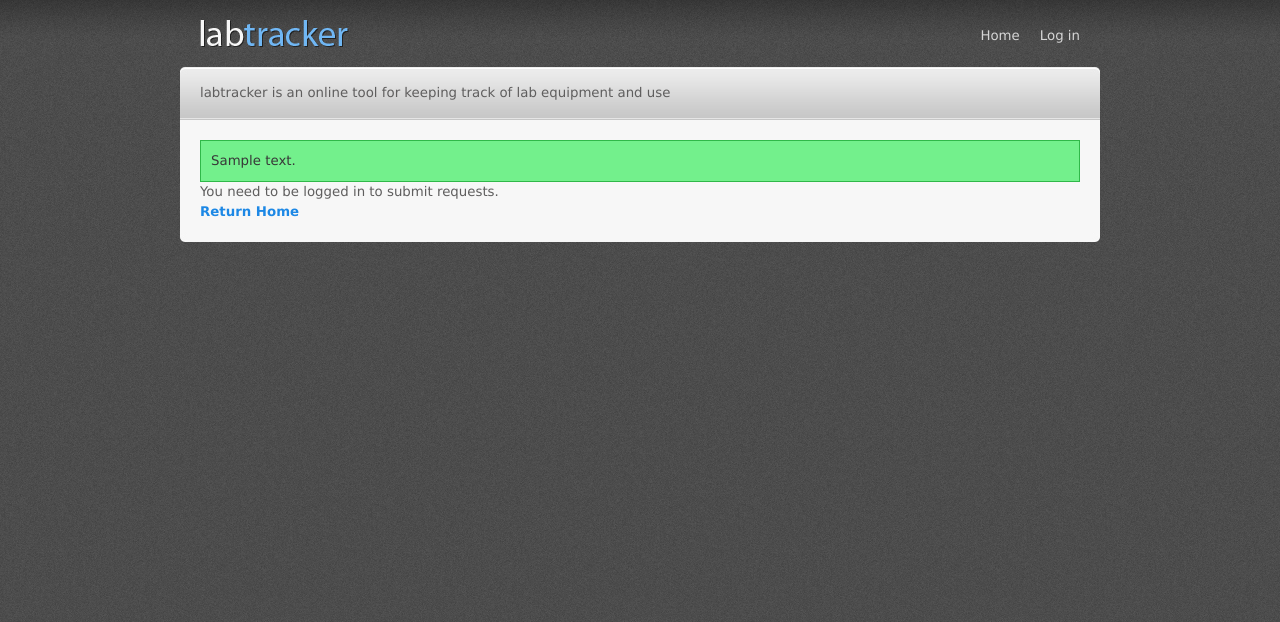
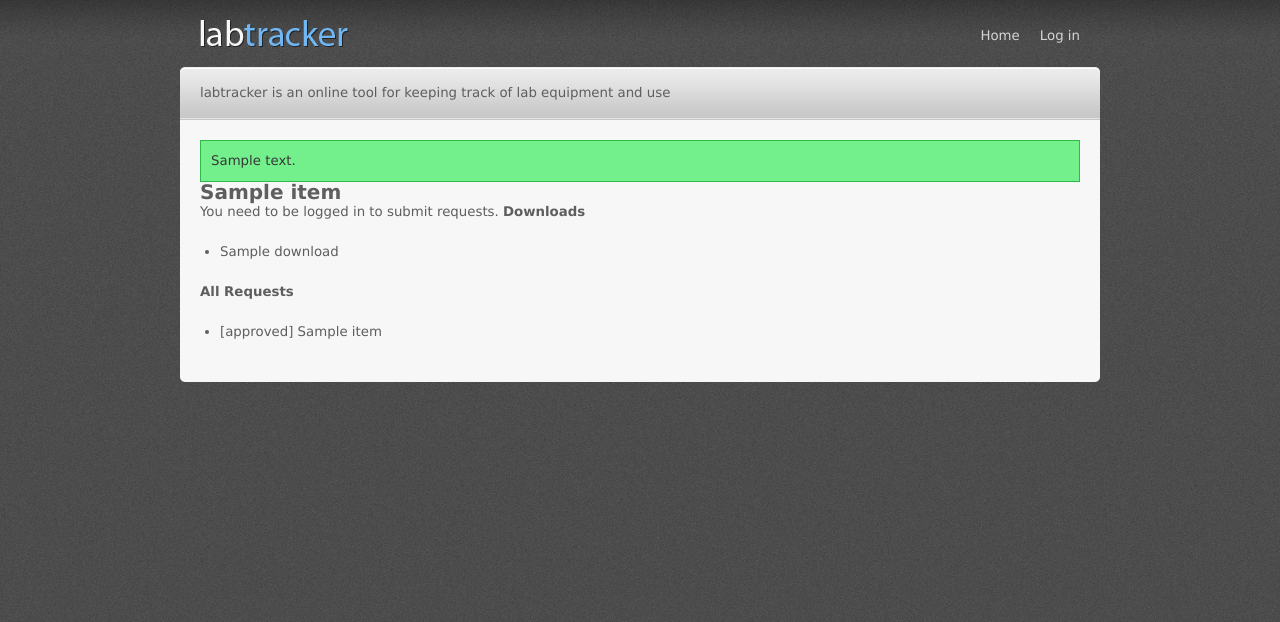
Before and after one commit to danielstjules/labtracker, a Django app: template labtracker/templates/labtracker/item_detail.html in a window 1280 px wide. Shown: the top 622 px of the page. Run offline with Django 3.2, Linux system fonts and the light colour scheme; tables that the repository leaves empty hold one stand-in row (values such as "Sample post"); the template is opened without the code that fills it: values that come from a table or form of the project are taken from there, most other values are stand-ins (such as "Sample title", 1, 10 or a date in 2020).

Commit message:
allow guests to view item details

```diff
--- a/labtracker/templates/labtracker/item_detail.html
+++ b/labtracker/templates/labtracker/item_detail.html
@@ -2,12 +2,12 @@
 {% block title %}labtracker | {{ item.name }}{% endblock %}
 
 {% block content %}
+
+<h2>{{ item.name }}</h2>
+
 {% if user.is_authenticated %}
- <h2>{{ item.name }}</h2>
-
 <strong>Request</strong>
 <form action="/labtracker/item/{{ item.id }}/request/" method="post">
-
 {% csrf_token %}
 	<label for="notes">Notes</label><br />
 	<textarea name="notes" id="notes"></textarea>
@@ -15,6 +15,9 @@
 	<br />
 	<input type="submit" value="Request" />
 </form>
+{% else %}
+You need to be logged in to submit requests.
+{% endif %}
 
 <strong>Downloads</strong>
 <ul>
@@ -29,9 +32,5 @@
     <li>{{ request }}</li>
 {% endfor %}
 </ul>
-{% else %}
-<div>You need to be logged in to submit requests. </div>
-<div><a href = "/labtracker/">Return Home</a></div>
-{% endif %}
 
 {% endblock %}
```
